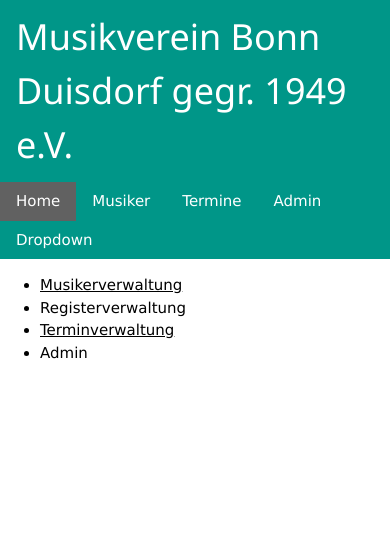
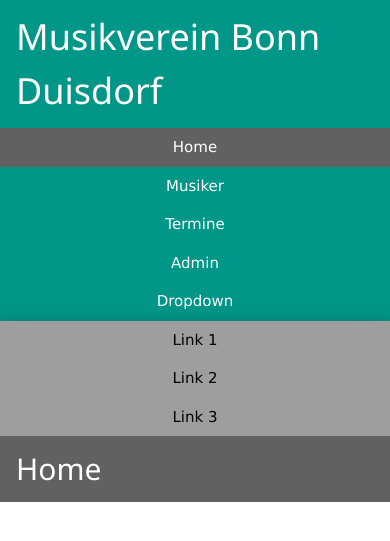
Before and after one commit to Musikverein-Bonn-Duisdorf/meldeliste, a PHP site: page /index.php in a window 390 px wide. Shown: the top 541 px of the page. Run offline with PHP 8.4, Linux system fonts and the light colour scheme; data that the repository does not hold is empty.

Commit message:
mobile nav

```diff
--- a/common.php
+++ b/common.php
@@ -1,5 +1,5 @@
 <?php
 $commonStrings = array(
-    'WebSiteName' => "Musikverein Bonn Duisdorf gegr. 1949 e.V.",
+    'WebSiteName' => "Musikverein Bonn Duisdorf",
 );
 ?>
--- a/index.php
+++ b/index.php
@@ -3,12 +3,9 @@ session_start();
 $_SESSION['page']='home';
 include "header.php";
 ?>
-<ul>
-<li><a href="musiker.php">Musikerverwaltung</a></li>
-<li>Registerverwaltung</li>
-<li><a href="termine.php">Terminverwaltung</a></li>
-<li>Admin</li>
-</ul>
+<div class="w3-container w3-dark-gray">
+<h2>Home</h2>
+</div>
 
 <?php
 include "footer.php";
--- a/nav.php
+++ b/nav.php
@@ -2,16 +2,16 @@
     <h1><?php echo $commonStrings['WebSiteName']; ?></h1>
 </div>
 <div class="w3-bar w3-teal">
-  <a href="/MVD" class="w3-bar-item w3-button<?php getPage('home');?>">Home</a>
-  <a href="musiker.php" class="w3-bar-item w3-button<?php getPage('musiker');?>">Musiker</a>
-  <a href="termine.php" class="w3-bar-item w3-button<?php getPage('termine');?>">Termine</a>
-  <a href="#" class="w3-bar-item w3-button<?php getPage('admin');?>">Admin</a>
-  <div class="w3-dropdown-hover">
-    <button class="w3-button">Dropdown</button>
-    <div class="w3-dropdown-content w3-bar-block w3-card-4 w3-gray">
-      <a href="#" class="w3-bar-item w3-button">Link 1</a>
-      <a href="#" class="w3-bar-item w3-button">Link 2</a>
-      <a href="#" class="w3-bar-item w3-button">Link 3</a>
+  <a href="/MVD" class="w3-bar-item w3-button w3-mobile<?php getPage('home');?>">Home</a>
+  <a href="musiker.php" class="w3-bar-item w3-button w3-mobile<?php getPage('musiker');?>">Musiker</a>
+  <a href="termine.php" class="w3-bar-item w3-button w3-mobile<?php getPage('termine');?>">Termine</a>
+  <a href="#" class="w3-bar-item w3-button w3-mobile<?php getPage('admin');?>">Admin</a>
+  <div class="w3-dropdown-hover w3-mobile">
+    <button class="w3-button w3-mobile">Dropdown</button>
+    <div class="w3-dropdown-content w3-bar-block w3-card-4 w3-gray w3-mobile">
+      <a href="#" class="w3-bar-item w3-button w3-mobile">Link 1</a>
+      <a href="#" class="w3-bar-item w3-button w3-mobile">Link 2</a>
+      <a href="#" class="w3-bar-item w3-button w3-mobile">Link 3</a>
     </div>
   </div>
 </div>
```
Also changed, not shown: musiker.php (+8 -12 lines).
